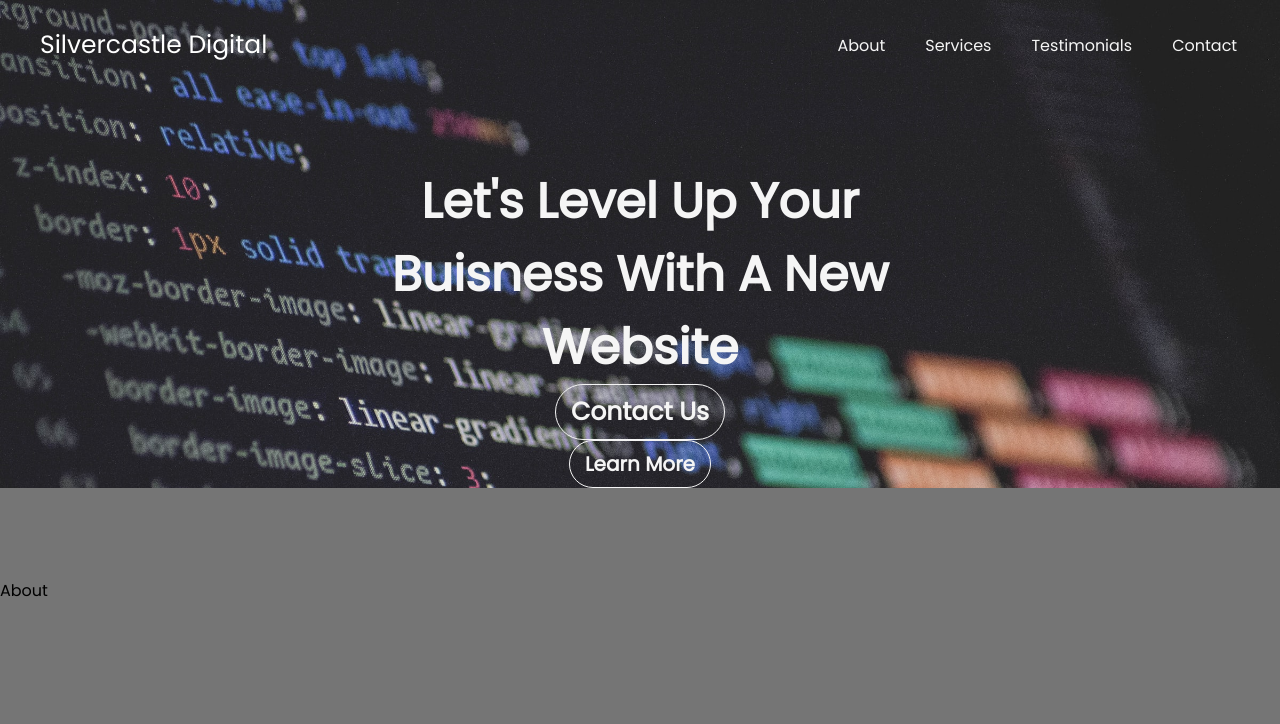
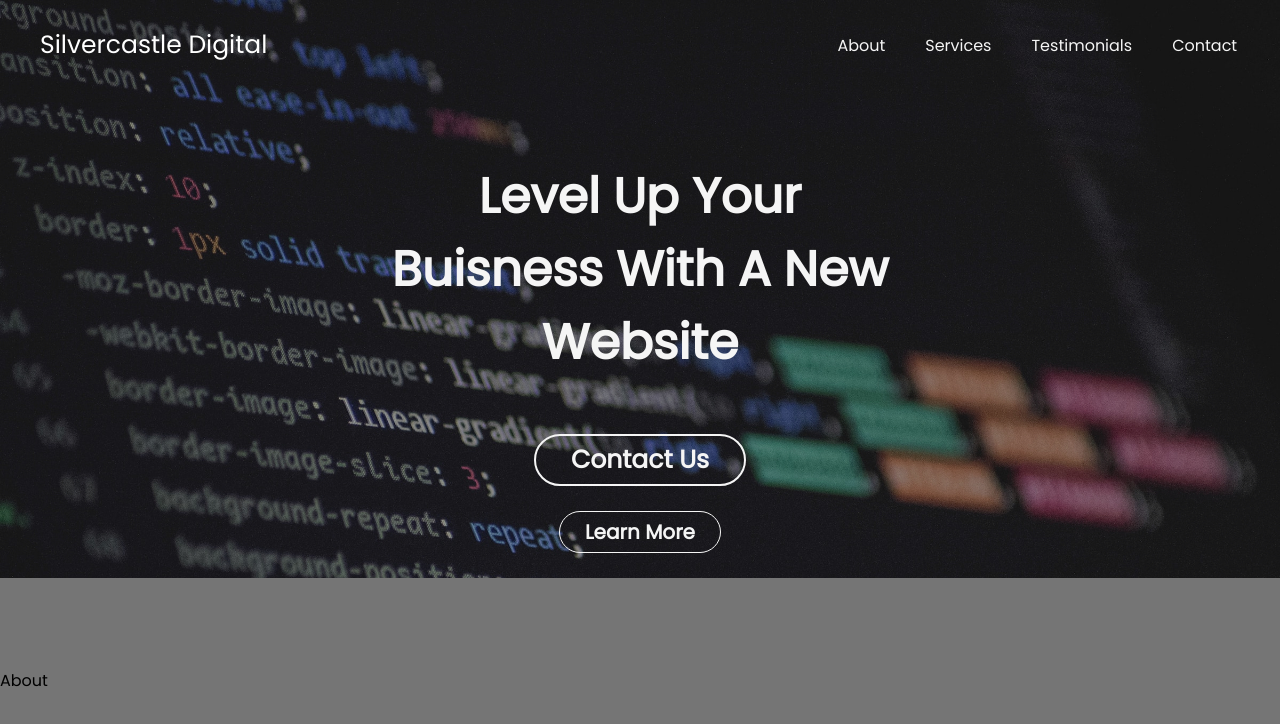
Before and after one commit to dwbrown115/silvercastledigital, a React (Create React App) app: page / in a window 1280 px wide. Shown: the top 724 px of the page. Built offline with nearby package versions, Linux system fonts and the light colour scheme.

Commit message:
finished hero page

```diff
--- a/src/Screens/Hero/Hero.scss
+++ b/src/Screens/Hero/Hero.scss
@@ -6,7 +6,7 @@
     .hero-image-wrapper {
       // padding: 0px 75px;
       .hero-image-and-text {
-        padding-top: 90px;
+        padding-top: 85px;
         background-image: url("HeroBG.jpg");
         background-repeat: no-repeat;
         background-size: 100% auto;
@@ -25,13 +25,15 @@
           font-weight: 600;
         }
         .contact-button {
-
+          margin-top: 55px;
+          margin-bottom: 25px;
           // cursor: pointer;
           // font-size: 1.563rem;
         }
         .learn-more-button {
           // cursor: pointer;
           // font-size: 1.25rem;
+          margin-bottom: 25px;
         }
       }
     }
--- a/src/Screens/Hero/index.js
+++ b/src/Screens/Hero/index.js
@@ -93,24 +93,23 @@ class Hero extends PureComponent {
           <div className="hero-image-wrapper">
             <div className="hero-image-and-text">
               <div className="hero-header">
-                Let's Level Up Your Buisness With A New Website
+                Level Up Your Buisness With A New Website
               </div>
               <div
                 className="contact-button"
                 onMouseEnter={() => this.contactButtonOver()}
                 onMouseLeave={() => this.contactButtonLeave()}
                 style={{
-                  border: "1px solid",
+                  border: "2.5px solid",
                   borderColor: `${this.state.contactBorderColor}`,
                   backgroundColor: `${this.state.contactBgColor}`,
                   borderRadius: "30px",
                   display: "inline-block",
                   color: `${this.state.contactButtonTextColor}`,
                   textAlign: "center",
-                  margin: "0px 25px",
-                  padding: "8px 15px",
+                  padding: "5px 35px",
                   fontSize: "1.563rem",
-                  fontWeight: "600",
+                  fontWeight: "800",
                   transition: "0.3s",
                   cursor: "pointer",
                 }}
@@ -123,15 +122,14 @@ class Hero extends PureComponent {
                 onMouseEnter={() => this.learnButtonOver()}
                 onMouseLeave={() => this.learnButtonLeave()}
                 style={{
-                  border: "1px solid",
+                  border: "1.5px solid",
                   borderColor: `${this.state.learnBorderColor}`,
                   backgroundColor: `${this.state.learnBgColor}`,
                   borderRadius: "30px",
                   display: "inline-block",
                   color: `${this.state.learnButtonTextColor}`,
                   textAlign: "center",
-                  margin: "0px 25px",
-                  padding: "8px 15px",
+                  padding: "5px 25px",
                   fontSize: "1.25rem",
                   fontWeight: "600",
                   transition: "0.3s",
```
Also changed, not shown: src/Screens/Hero/HeroBG.jpg.
